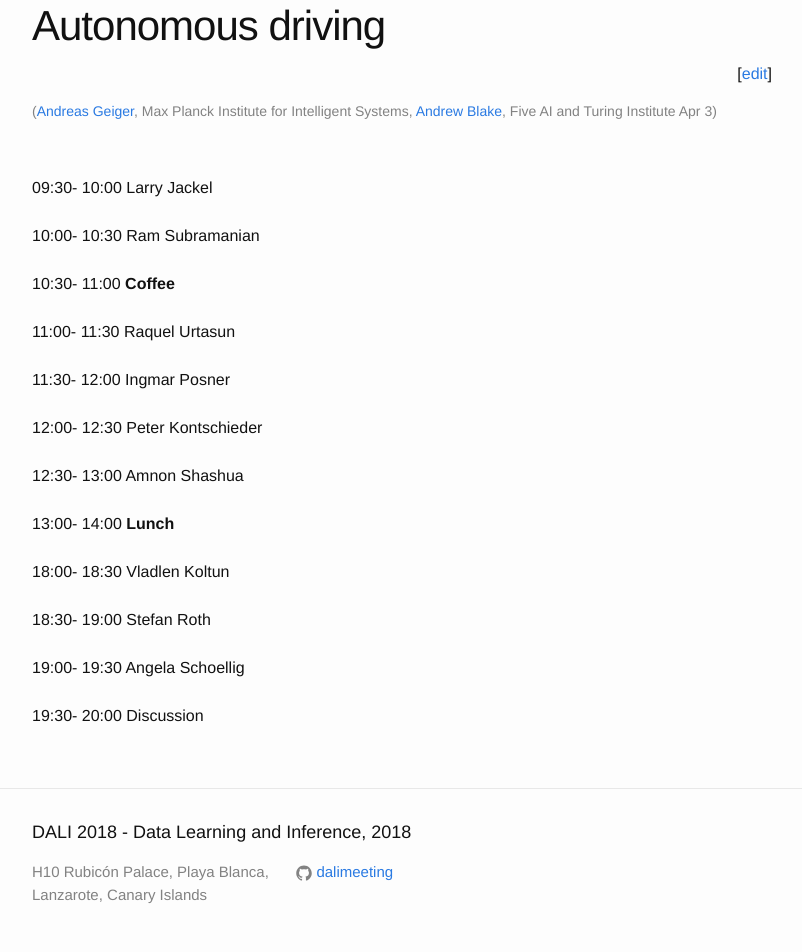
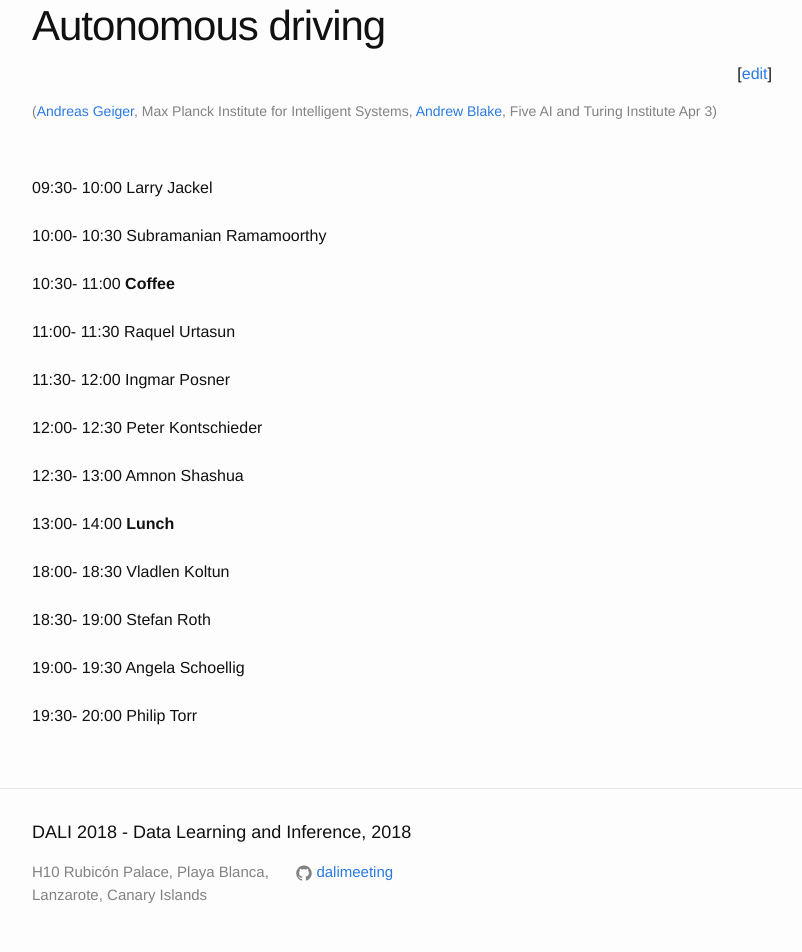
Before and after one commit to dalimeeting/dalimeeting.github.io, a Jekyll site: the page built from _posts/2018-04-03-autonomous-driving.md, in a window 1280 px wide. Shown: the part 489-1441 px from the top of the page, without its empty margins (238-1040 px from the left). Built offline with Jekyll 4.4.1, drawn with Linux system fonts in a browser that asks for light colours.

Commit message:
Update 2018-04-03-autonomous-driving.md

```diff
--- a/_posts/2018-04-03-autonomous-driving.md
+++ b/_posts/2018-04-03-autonomous-driving.md
@@ -28,8 +28,8 @@ talks:
   end: "10:00"
 - title:
   author:
-  - given: Ram
-    family: Subramanian
+  - given: Subramanian
+    family:  Ramamoorthy
     url:
     institute:
   youtube:
@@ -106,8 +106,8 @@ talks:
   end: "19:30"
 - title:
   author:
-  - given: Discussion
-    family:
+  - given: Philip
+    family: Torr
     url:
     institute:
   youtube:
```
